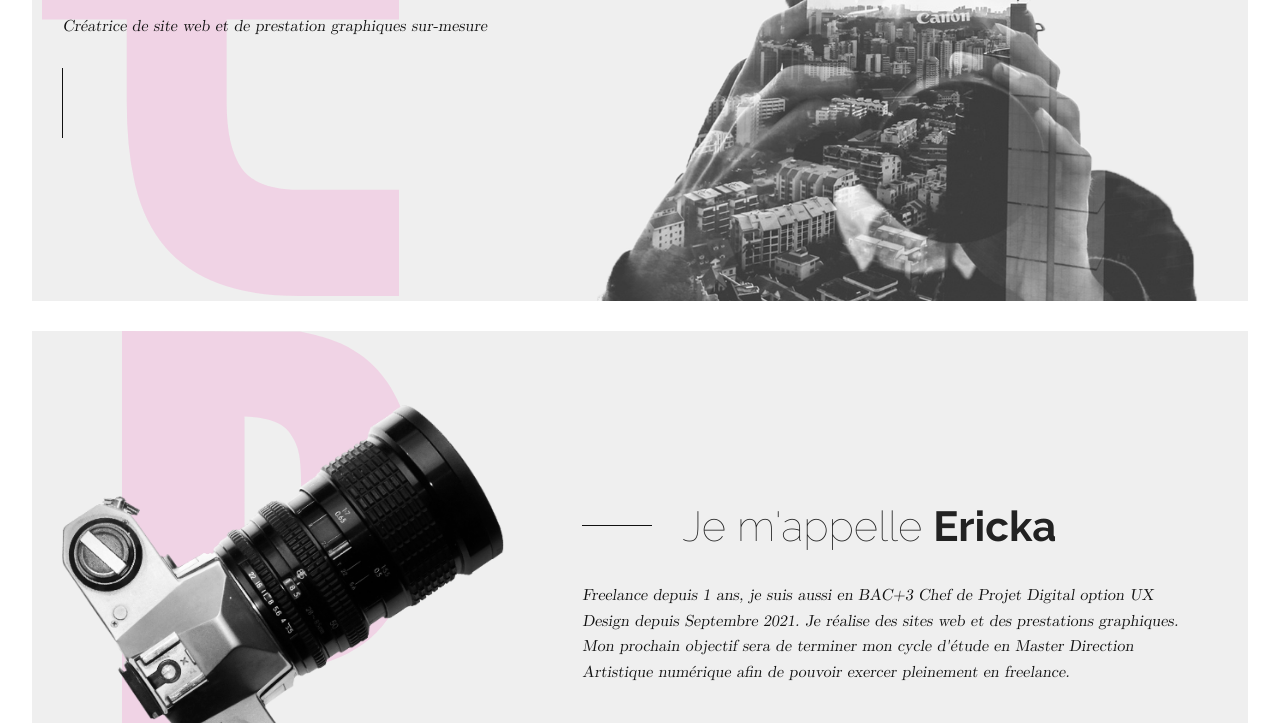
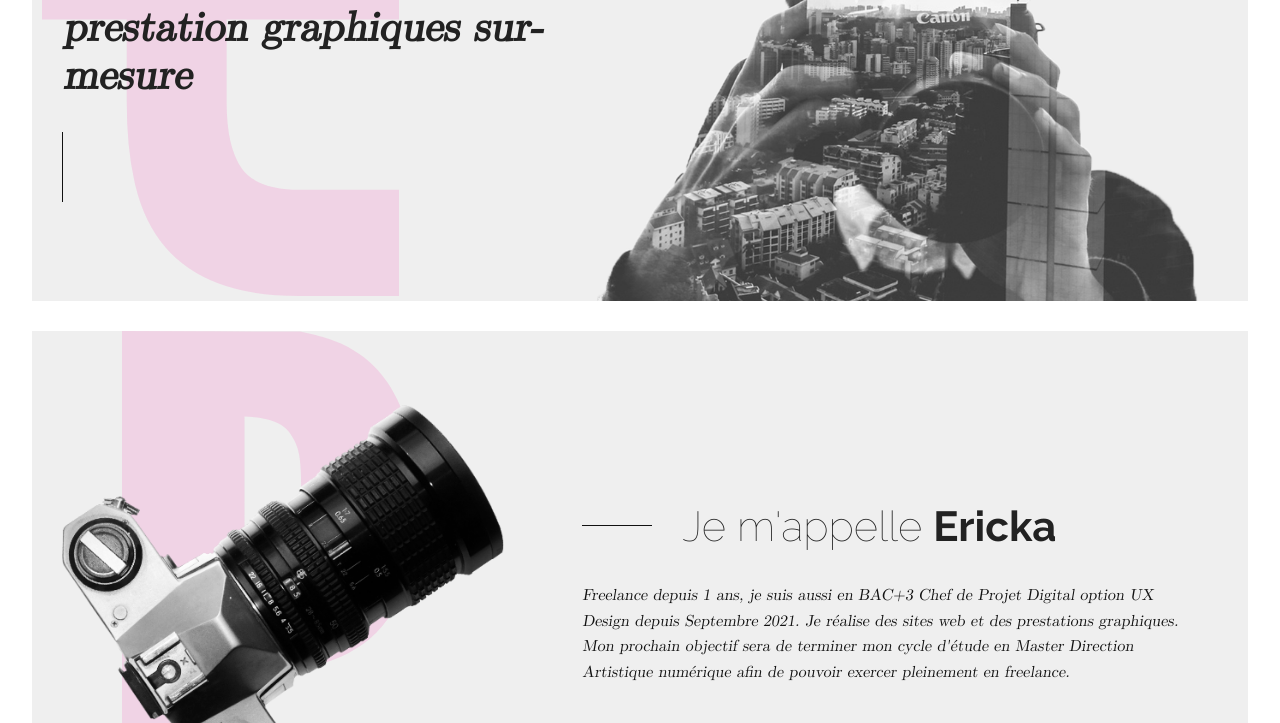
Before and after one commit to Ticka971/Ticka971.github.io, a plain HTML site: page index.html in a window 1280 px wide. Shown: the part 329-1052 px from the top of the page. Drawn offline with nearby package versions, Linux system fonts and the light colour scheme; files whose address does not match are found by name.

Commit message:
Titre change h2

```diff
--- a/index.html
+++ b/index.html
@@ -27,7 +27,7 @@
         <div class="welcome">
           <h1><strong>Ericka Barbaux</strong></h1>
           <h1>Web Designer</h1>
-          <p>Créatrice de site web et de prestation graphiques sur-mesure</p>
+          <h2>Créatrice de site web et de prestation graphiques sur-mesure</h2>
         </div>
         <div class="photographer"><img src="assets/img/hero.png" alt="Photographer"></div>
       </div>
```
